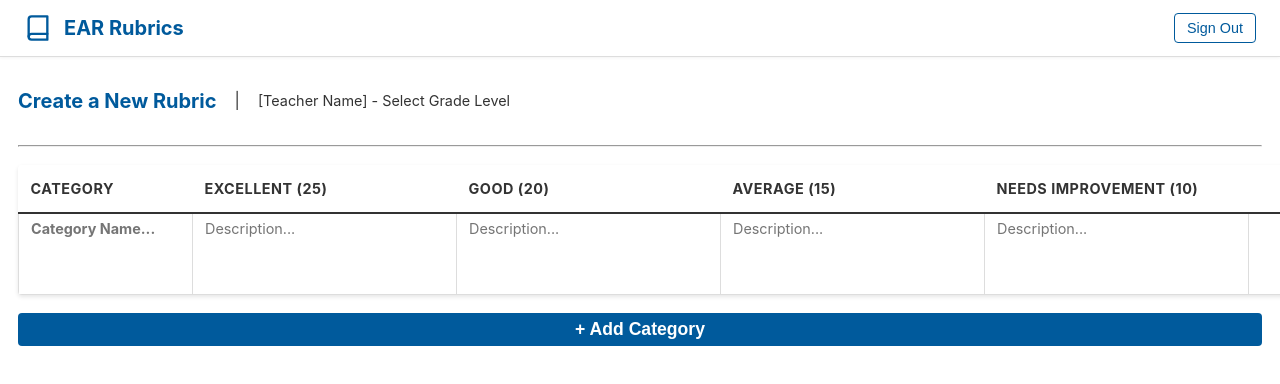
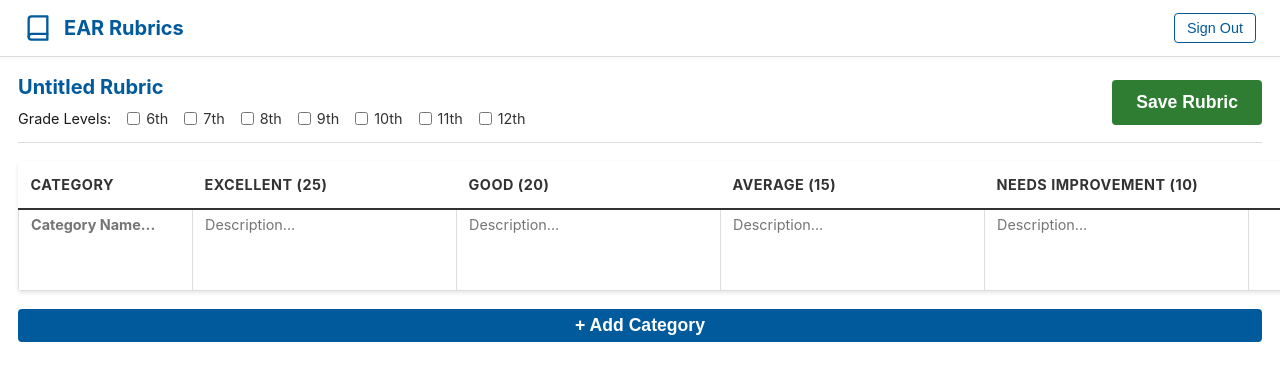
Before and after one commit to GustaSilvaBr/ear-rubrics-react, a React (Vite) app: page /rubric in a window 1280 px wide. Shown: the top 384 px of the page. Built offline with nearby package versions, Linux system fonts and the light colour scheme; sample sign-in values are in the browser's storage.

Commit message:
:sparkles: feat: saving rubric, title and grade levels

```diff
--- a/src/interfaces/IRubric.ts
+++ b/src/interfaces/IRubric.ts
@@ -35,6 +35,6 @@ export interface IRubric{
     rubricLines: IRubricLine[],
     header:{
         title: String,
-        gradeLevel:string,
+        gradeLevels:String[],
     }
 }
--- a/src/pages/Rubric/Rubric.module.scss
+++ b/src/pages/Rubric/Rubric.module.scss
@@ -7,75 +7,72 @@
 
 .header {
   display: flex;
-  justify-content: start;
+  justify-content: space-between; // To space out content and save button
   align-items: center;
-  margin-bottom: $spacing-md;
   gap: $spacing-md;
+  margin-bottom: $spacing-sm;
 }
 
-.title {
-  color: $primary-color;
-  flex-shrink: 0;
-  font-size: $font-size-xl;
-  margin: 0;
+.headerContent {
+  display: flex;
+  flex-direction: column;
+  gap: $spacing-xs;
 }
 
-.teacherInfo {
-  text-align: right;
-  flex-shrink: 0;
-  p {
-    margin: 0;
-    font-size: $font-size-base;
-    color: darken($text-color, 10%);
+.titleInput {
+  background: transparent;
+  border: none;
+  border-bottom: 2px solid transparent;
+  color: $primary-color;
+  font-size: $font-size-xl;
+  font-weight: $font-weight-bold;
+  font-family: $font-family-sans;
+  padding: 0;
+
+  &:focus {
+    outline: none;
+    border-bottom: 2px solid $primary-color;
   }
 }
 
-.rubricTable {
-  width: 100%;
-  border-collapse: collapse;
-  margin-top: $spacing-md;
-  box-shadow: $box-shadow;
-  border-radius: $border-radius;
-  overflow: hidden;
+.gradeSelector {
+  display: flex;
+  align-items: center;
+  gap: $spacing-sm;
 }
 
-/* --- Updated Style Below --- */
-.tableHeader {
-  // Removed background color for a cleaner look
-  background-color: #fff;
-  // Using a darker, solid border for clear, professional separation
-  border-bottom: 2px solid $text-color;
-  padding: $spacing-sm;
-  text-align: left;
-  // Using base font size and uppercase transform for a professional feel
+.gradeLabel {
   font-size: $font-size-base;
-  font-weight: $font-weight-bold;
-  color: $text-color;
-  text-transform: uppercase;
-  letter-spacing: 0.5px;
+  color: darken($text-color, 10%);
 }
 
-.tableCell {
-  border: 1px solid $border-color;
-  padding: $spacing-xs $spacing-sm;
-  vertical-align: top;
+.checkboxLabel {
+  display: flex;
+  align-items: center;
+  gap: $spacing-xs / 2;
   font-size: $font-size-base;
+  cursor: pointer;
 }
 
-.addButton {
-  width: 100%;
-  padding: $spacing-xs $spacing-sm;
-  margin-top: $spacing-md;
+.divider {
+  border: none;
+  border-top: 1px solid $border-color;
+  margin-top: 0;
+}
+
+.saveButton {
+  padding: $spacing-sm $spacing-lg;
   font-size: $font-size-large;
   font-weight: $font-weight-bold;
   color: #fff;
-  background-color: $primary-color;
+  background-color: $success-color;
   border: none;
   border-radius: $border-radius;
   cursor: pointer;
   transition: background-color 0.3s ease;
+  white-space: nowrap; // Prevent button text from wrapping
 
   &:hover {
-    background-color: darken($primary-color, 10%);
+    background-color: darken($success-color, 10%);
   }
 }
--- a/src/pages/Rubric/index.tsx
+++ b/src/pages/Rubric/index.tsx
@@ -4,6 +4,7 @@ import { useSearchParams } from "react-router-dom";
 import type { IRubric, IRubricLine } from "../../interfaces/IRubric";
 import { RubricTable } from "./RubricTable";
 import styles from "./Rubric.module.scss";
+const GRADE_LEVEL_OPTIONS = ["6th", "7th", "8th", "9th", "10th", "11th", "12th"];
 
 export function Rubric() {
   const [searchParams] = useSearchParams();
@@ -23,8 +24,8 @@ export function Rubric() {
         teacherDocId: "",
         studentRubricGrade: [],
         header: {
-          title: "Create a New Rubric",
-          gradeLevel: "Select Grade Level",
+          title: "Untitled Rubric",
+          gradeLevels: [],
         },
         rubricLines: [
           {
@@ -43,6 +44,27 @@ export function Rubric() {
     }
   }, [searchParams]);
 
+  const handleTitleChange = (e: React.ChangeEvent<HTMLInputElement>) => {
+    if (!rubric) return;
+    setRubric({
+      ...rubric,
+      header: { ...rubric.header, title: e.target.value },
+    });
+  };
+
+  const handleGradeLevelChange = (grade: string) => {
+    if (!rubric) return;
+    const currentGrades = rubric.header.gradeLevels;
+    const newGrades = currentGrades.includes(grade)
+      ? currentGrades.filter((g) => g !== grade)
+      : [...currentGrades, grade];
+
+    setRubric({
+      ...rubric,
+      header: { ...rubric.header, gradeLevels: newGrades },
+    });
+  };
+
   const handleAddCategory = () => {
     if (!rubric) return;
     const newCategory: IRubricLine = {
@@ -58,11 +80,8 @@ export function Rubric() {
     setRubric({ ...rubric, rubricLines: [...rubric.rubricLines, newCategory] });
   };
 
-  // --- DELETE LOGIC UPDATED TO USE ID ---
   const handleRemoveCategory = (lineId: String) => {
     if (!rubric) return;
-
-    // Filter by lineId instead of index
     const updatedLines = rubric.rubricLines.filter(
       (line) => line.lineId !== lineId
     );
@@ -73,18 +92,52 @@ export function Rubric() {
     });
   };
 
+  const handleSaveRubric = () => {
+    if (!rubric) return;
+    const savedRubricsRaw = localStorage.getItem("rubrics");
+    const savedRubrics = savedRubricsRaw ? JSON.parse(savedRubricsRaw) : [];
+    const updatedRubrics = [...savedRubrics, rubric];
+    localStorage.setItem("rubrics", JSON.stringify(updatedRubrics));
+    alert("Rubric saved to localStorage!");
+    console.log("Updated list of rubrics in localStorage:", updatedRubrics);
+  };
+
   if (!rubric) {
     return <div>Loading...</div>;
   }
 
   return (
     <div className={styles.rubricContainer}>
+      {/* --- UPDATED ---: The header structure was refactored significantly. */}
       <header className={styles.header}>
-        <h1 className={styles.title}>{String(rubric.header.title)}</h1>
-        <span className={styles.separator}>|</span>
-        <p className={styles.teacherInfo}>
-          [Teacher Name] - {String(rubric.header.gradeLevel)}
-        </p>
+        <div className={styles.headerContent}>
+          {/* Title is now an input field */}
+          <input
+            type="text"
+            value={String(rubric.header.title)}
+            onChange={handleTitleChange}
+            className={styles.titleInput}
+            placeholder="Untitled Rubric"
+          />
+          {/* Grade level selector was added */}
+          <div className={styles.gradeSelector}>
+            <span className={styles.gradeLabel}>Grade Levels:</span>
+            {GRADE_LEVEL_OPTIONS.map((grade) => (
+              <label key={grade} className={styles.checkboxLabel}>
+                <input
+                  type="checkbox"
+                  checked={rubric.header.gradeLevels.includes(grade)}
+                  onChange={() => handleGradeLevelChange(grade)}
+                />
+                {grade}
+              </label>
+            ))}
+          </div>
+        </div>
+        {/* Save button was added to the header */}
+        <button onClick={handleSaveRubric} className={styles.saveButton}>
+          Save Rubric
+        </button>
       </header>
       <hr className={styles.divider} />
 
```
